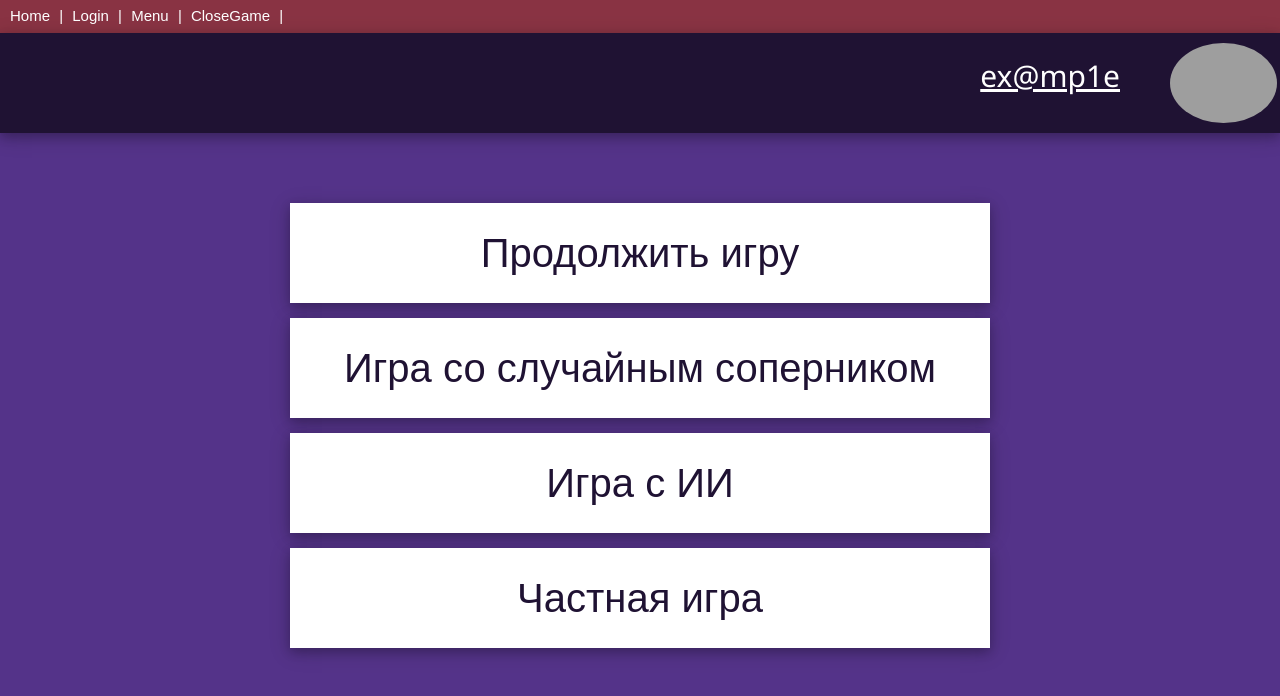
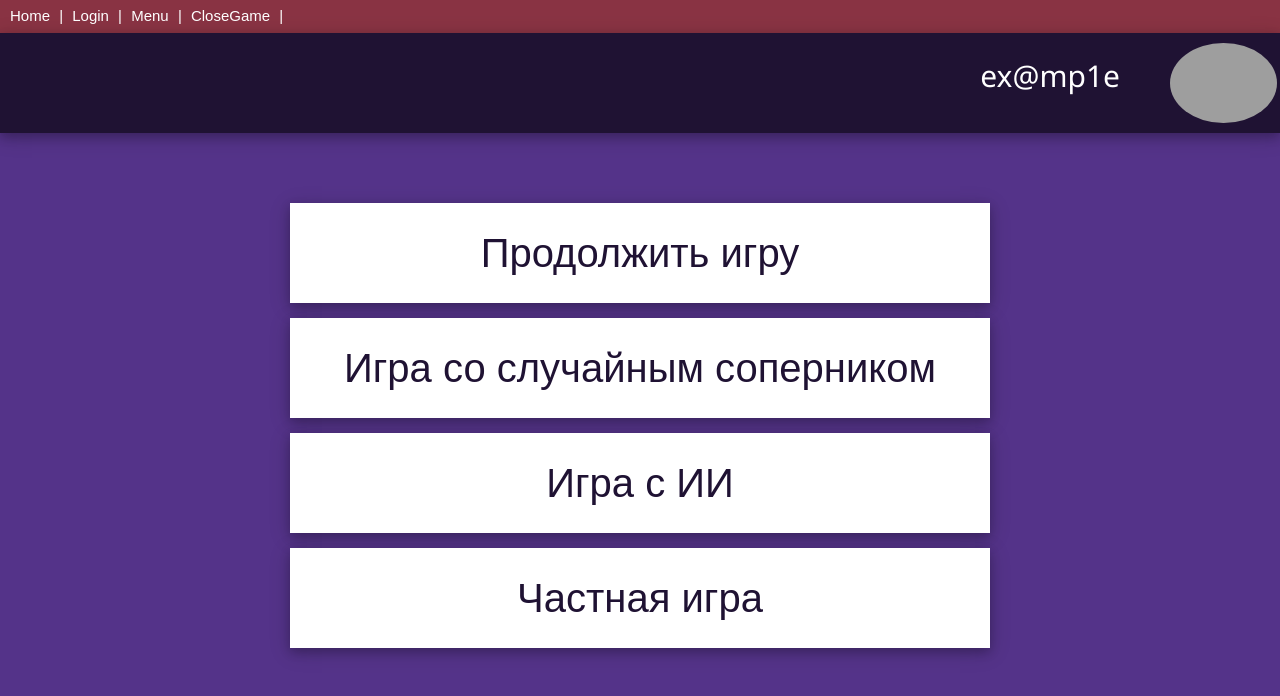
Before and after one commit to dudosyka/goAssistant, a Vue app: page /menu in a window 1280 px wide. Shown: the top 696 px of the page. Built offline with nearby package versions, Linux system fonts and the light colour scheme; grey boxes are pictures that could not be loaded.

Commit message:
add passport to router

```diff
--- a/src/assets/styles/style.css
+++ b/src/assets/styles/style.css
@@ -126,16 +126,29 @@ body {
   border-radius: 50%;
   transition: transform 0.3s;
 }
-.user img:hover {
-  cursor: pointer;
-  transform: translateX(10px) rotate(5deg);
-}
-.user-nick, .user-nick router-link  {
+
+.user-nick, .user-nick-link  {
   grid-area: nick;
   font-size: 30px;
   color: #fff;
   text-decoration: none;
+  position: relative;
+
+  transition: transform 0.3s;
 }
+.user-nick-link::after {
+  content: '';
+  position: absolute;
+  bottom: 0;
+  left: 0;
+  width: 0;
+  border-bottom: 2px solid #fff;
+  transition: width 0.3s;
+}
+
 .user-nick:hover {
   transform: translateY(-5px);
 }
+.user-nick-link:hover::after {
+  width: 100%;
+}
--- a/src/router/index.js
+++ b/src/router/index.js
@@ -7,6 +7,8 @@ import Menu from '../views/Menu.vue'
 import CloseGame from '../views/CloseGame.vue'
 import JoinToCloseGame from '../views/JoinToCloseGame.vue'
 import NewCloseGame from '../views/NewCloseGame.vue'
+
+import Passport from '../views/Passport.vue'
 
 Vue.use(VueRouter)
 
@@ -41,6 +43,11 @@ const routes = [
     name: 'NewCloseGame',
     component: NewCloseGame
   },
+  {
+    path: '/passport',
+    name: 'Passport',
+    component: Passport
+  },
 ]
 
 const router = new VueRouter({
--- a/src/views/Menu.vue
+++ b/src/views/Menu.vue
@@ -1,7 +1,7 @@
 <template>
   <div class="">
     <header class="user w3-card-4">
-      <h1 class="user-nick"><router-link to="/pasport">{{nick}}</router-link></h1>
+      <h1 class="user-nick"><router-link class="user-nick-link" to="/passqport">{{nick}}</router-link></h1>
       <img v-bind:src="ava" height="100%">
     </header>
     <main class="menu">
--- a/src/views/Passport.vue
+++ b/src/views/Passport.vue
@@ -1,3 +1,3 @@
 <template>
-
+  <h1>Hello, World!</h1>
 </template>
```
